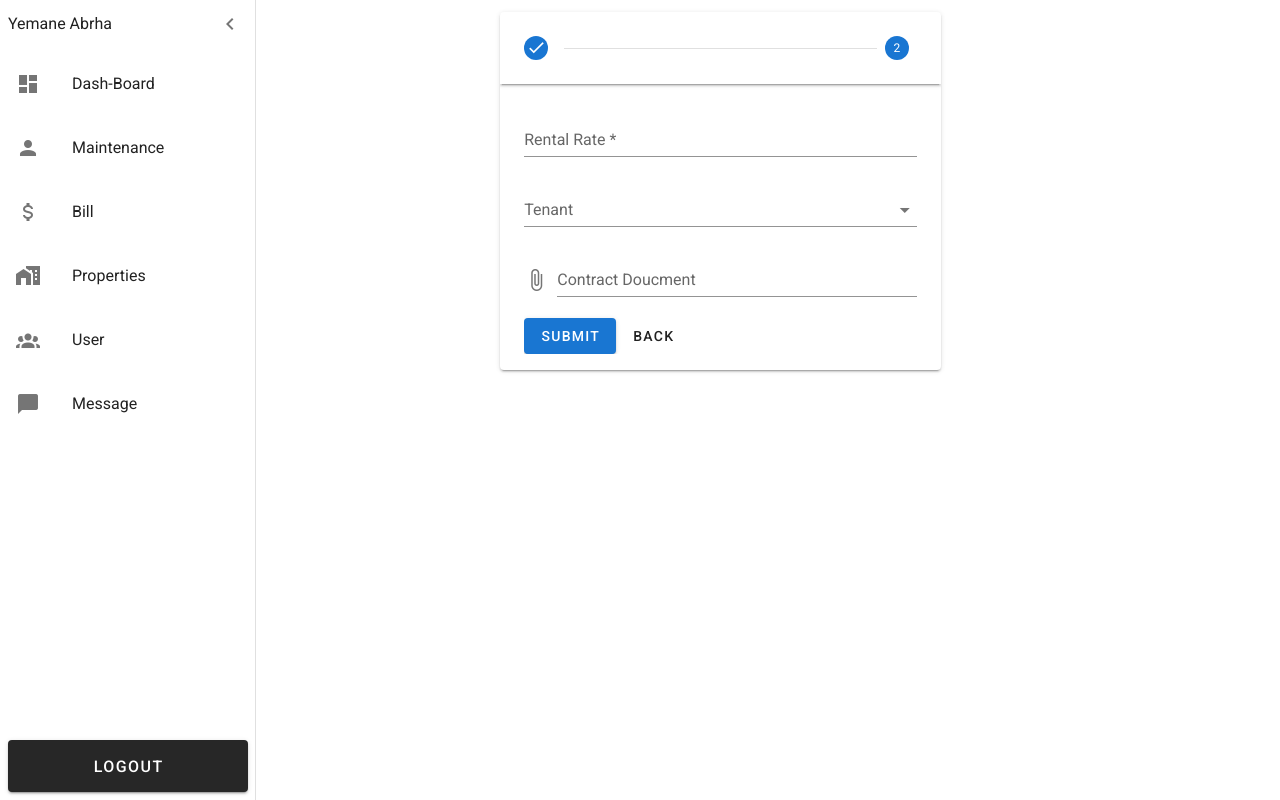
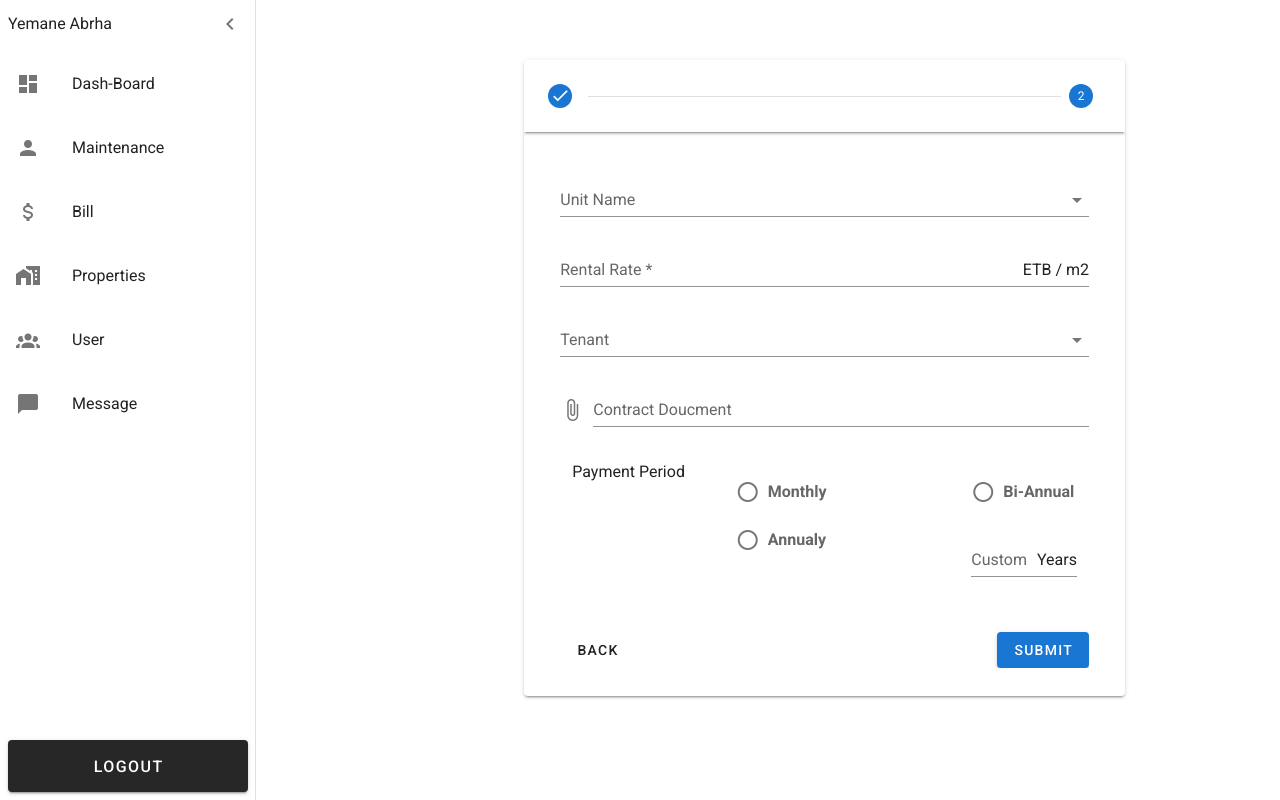
Before and after one commit to YemaneAbrha/capstonefrontend, a Vue app: page /#/registerProperty in a window 1280 px wide. Both pictures are taken after a click on the button "CONTINUE". Built offline with nearby package versions, Linux system fonts and the light colour scheme; what vue-css-donut-chart would draw is missing.

Commit message:
Alignment and Form Updated

```diff
--- a/src/components/registerProperty/PropertyInfo.vue
+++ b/src/components/registerProperty/PropertyInfo.vue
@@ -1,10 +1,18 @@
 <template>
   <v-stepper-content step="1">
-    <v-text-field v-model="data.propertyName" label="Property Name * " reqired />
-    <v-text-field v-model="data.city" label="City * " reqired />
-    <v-text-field v-model="data.country" label="Country * " reqired />
-    <v-btn color="primary" @click="next">Continue</v-btn>
-    <v-btn text to="properties">Cancel</v-btn>
+    <v-text-field v-model="data.propertyName" label="Unit Name * " reqired />
+    <v-text-field label="Floor Number * " reqired />
+
+    <v-text-field v-model="data.city" label="Total Area * " suffix="m2" reqired />
+    <v-text-field v-model="data.country" label="Billable Area * " suffix="m2" reqired />
+    <V-container>
+      <v-row>
+        <v-btn text to="properties">Cancel</v-btn>
+        <v-spacer></v-spacer>
+
+        <v-btn color="primary" @click="next">Continue</v-btn>
+      </v-row>
+    </V-container>
   </v-stepper-content>
 </template>
 <script>
--- a/src/components/registerProperty/TenantInfo.vue
+++ b/src/components/registerProperty/TenantInfo.vue
@@ -1,20 +1,85 @@
 <template>
+  <v-container>
     <v-stepper-content step="2">
+      <v-select :items="items" label="Unit Name" />
+
       <v-text-field
         v-model="data.propertyName"
         :rules="[rules.required]"
         label="Rental Rate * "
+        suffix="ETB / m2"
+        type="number"
         reqired
       />
+
       <v-select :items="items" label="Tenant" />
       <v-file-input show-size label="Contract Doucment" />
+      <v-container>
+        <v-row>
+          <v-col>Payment Period</v-col>
+          <!-- <v-container> -->
+          <v-radio-group v-model="radios">
+            <v-col>
+              <v-row>
+                <v-col>
+                  <v-radio value="monthly">
+                    <template v-slot:label>
+                      <!-- <div> -->
+                      <strong>Monthly</strong>
+                      <!-- </div> -->
+                    </template>
+                  </v-radio>
+                </v-col>
+
+                <v-spacer></v-spacer>
+                <v-col>
+                  <v-radio value="bi_annual">
+                    <template v-slot:label>
+                      <div>
+                        <strong>Bi-Annual</strong>
+                      </div>
+                    </template>
+                  </v-radio>
+                </v-col>
+              </v-row>
+              <!-- <v-spacer></v-spacer> -->
+              <v-row>
+                <v-col>
+                  <v-radio value="Annualy">
+                    <template v-slot:label>
+                      <!-- <div> -->
+                      <strong>Annualy</strong>
+                      <!-- </div> -->
+                    </template>
+                  </v-radio>
+                </v-col>
+
+                <v-spacer></v-spacer>
+                <v-col>
+                  <v-text-field label="Custom" suffix="Years" type="number" />
+                </v-col>
+              </v-row>
+              <v-row></v-row>
+            </v-col>
+          </v-radio-group>
+
+          <!-- </v-container> -->
+        </v-row>
+      </v-container>
+
       <!-- <v-text-field v-model="data.city" label="City * " reqired /> -->
       <!-- <v-col class="d-flex" cols="12" sm="6"> -->
 
       <!-- </v-col> -->
+      <v-container>
+        <v-row>
+          <v-btn text @click="previous">Back</v-btn>
+          <v-spacer></v-spacer>
           <v-btn color="primary" to="properties">Submit</v-btn>
-    <v-btn text @click="previous">Back</v-btn>
+        </v-row>
+      </v-container>
     </v-stepper-content>
+  </v-container>
 </template>
 <script>
 export default {
--- a/src/views/RegisterProperty.vue
+++ b/src/views/RegisterProperty.vue
@@ -1,7 +1,8 @@
 <template>
-  <v-container>
+  <v-sheet>
+    <v-container class="pa-15">
       <v-row>
-      <v-col sm="6" offset-sm="3" xl="4" offset-xl="4">
+        <v-col md="9" offset-md="3" xl="4" offset-xl="4">
           <v-stepper v-model="step">
             <v-stepper-header>
               <v-stepper-step step="1" :complete="step > 1"></v-stepper-step>
@@ -19,6 +20,7 @@
         </v-col>
       </v-row>
     </v-container>
+  </v-sheet>
 </template>
 
 <script>
```
Also changed, not shown: src/components/Horizontalnav.vue (deleted). Lines whose indentation alone changed are shown as unchanged.
